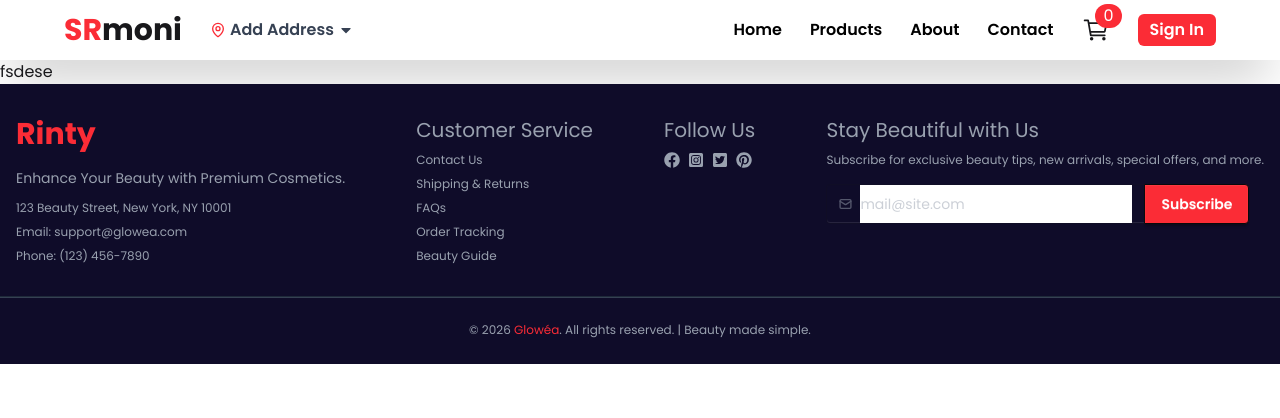
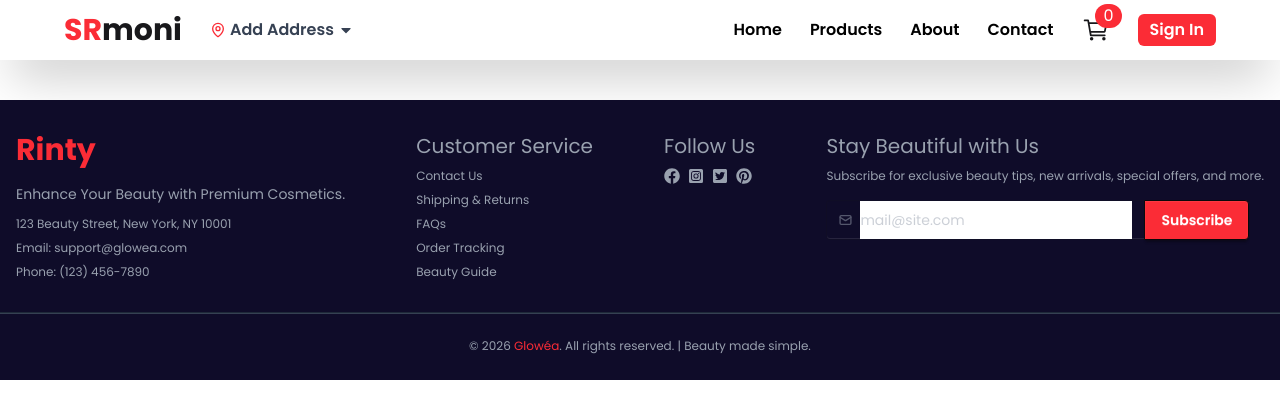
Before and after one commit to rintymoni01/Ecommerce-Website, a React (Vite) app: page /category/1 in a window 1280 px wide. Shown: the top 418 px of the page. Built offline with nearby package versions, Linux system fonts and the light colour scheme; no server answers.

Commit message:
video add

```diff
--- a/src/Pages/CategoryProduct.jsx
+++ b/src/Pages/CategoryProduct.jsx
@@ -23,7 +23,18 @@ const CategoryProduct = () => {
 
     return (
         <div>
-            fsdese
+           {
+            setSearchData.length > 0 ? (
+                <div className="max-w-6xl mx-auto mt-10 mb-10 px-4"></div>
+            ):(
+                <div className="items-center flex justify-center h-[400px]">
+                    <video muted autoPlay loop>
+                        <source src={Loading} type='video/webm'/>
+                    </video>
+
+                </div>
+            )
+        }
         </div>
     );
 };
```
